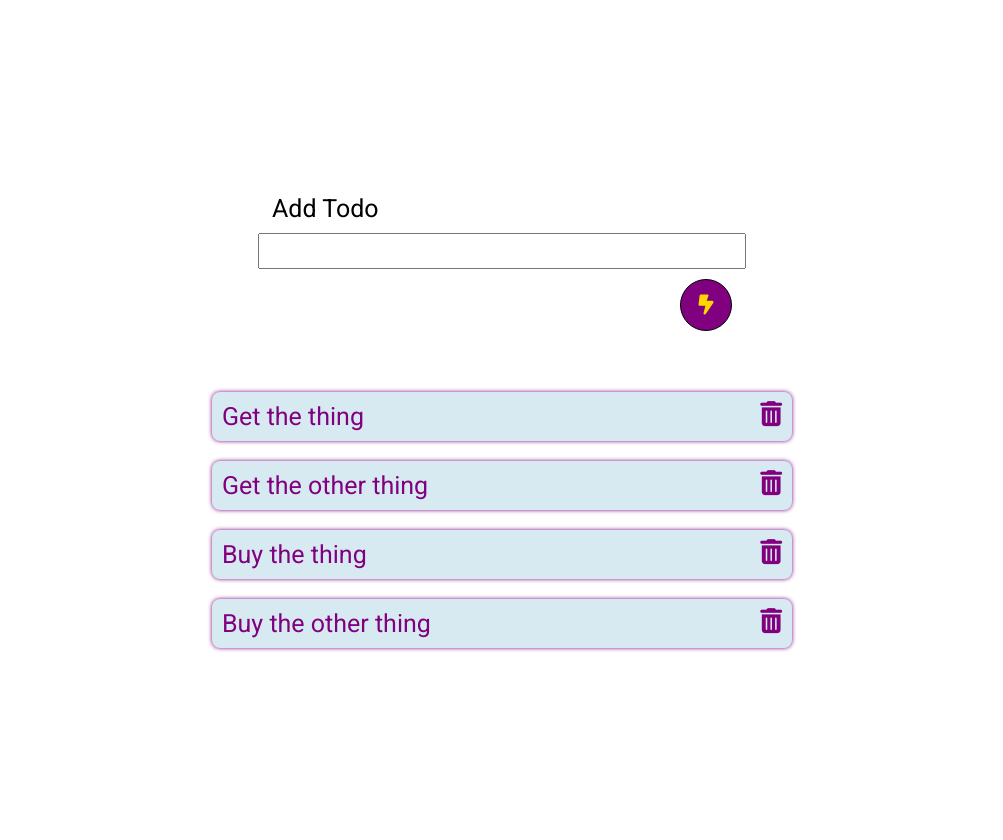
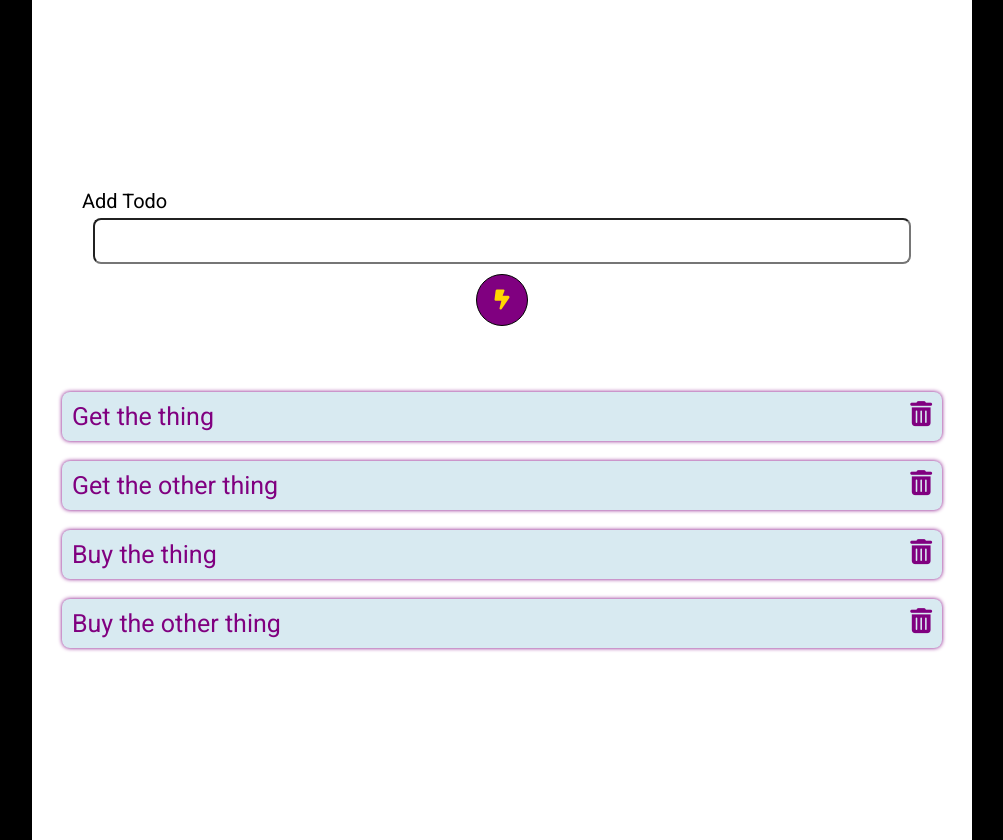
Before and after one commit to mansooriabbas/todo-list, a plain HTML site: page index.html in a window 1280 px wide. Shown: the whole page, without its empty margins (138-1141 px from the left). Drawn offline with Linux system fonts and the light colour scheme.

Commit message:
added some styling

```diff
--- a/index.html
+++ b/index.html
@@ -17,7 +17,6 @@
     <link rel="stylesheet" href="style.css" />
   </head>
   <body>
-    <main>
     <div class="todo-wrapper">
       <div class="add-todo">
         <label class="label" for="taskInput">Add Todo</label>
@@ -35,7 +34,7 @@
         </ul>
       </div>
     </div>
-    </main>
+
     <script src="script.js"></script>
   </body>
 </html>
--- a/style.css
+++ b/style.css
@@ -2,11 +2,12 @@ body {
   margin: 0;
   padding: 0;
   font-family: "Roboto", sans-serif;
+  background-color: black;
 }
 
 .todo-wrapper {
   margin: 0 auto;
-  max-width: 600px;
+  max-width: 900px;
   display: flex;
   flex-direction: column;
   justify-content: center;
@@ -22,17 +23,20 @@ body {
   align-items: center;
   justify-content: center;
   height: 200px;
-  width: 80%;
+  width: 100%;
 
-  .label {
-    align-self: self-start;
-    font-size: 25px;
-    margin: 10px;
-  }
+}
+.label {
+  font-size: 20px;
+  align-self: flex-start;
+  margin-left: 30px;
+  margin-bottom: 5px;
+
 }
 #taskInput {
-  width: 100%;
-  height: 30px;
+  width: 90%;
+  height: 40px;
+  border-radius: 8px;
 }
 .circle {
   margin: 10px;
@@ -44,7 +48,6 @@ body {
   justify-content: center;
   align-items: center;
   background-color: purple;
-  align-self: flex-end;
   transition: background-color 0.5s;
 
   i {
```
Lines whose indentation alone changed are shown as unchanged.
